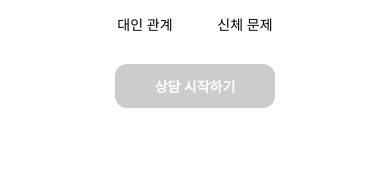
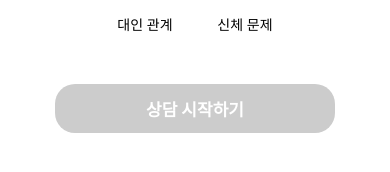
Before and after one commit to jimyung-shim/Mindy-demo, a React Native app in the folder mindy-demo/: screen /Persona in a window 390 px wide. Shown: the part 384-556 px from the top of the page. Built offline with nearby package versions, Linux system fonts and the light colour scheme; grey boxes are pictures that could not be loaded.

Commit message:
fix: 전체적인 ui 수정 #1

```diff
--- a/mindy-demo/components/PersonaCard.js
+++ b/mindy-demo/components/PersonaCard.js
@@ -22,7 +22,7 @@ const styles = StyleSheet.create({
   },
   selectedCard: {
     borderWidth: 3,
-    borderColor: 'purple',
+    borderColor: '#5c4ccf',
     borderRadius: 50,
     padding: 5,
   },
--- a/mindy-demo/components/QuestionnaireConsentModal.js
+++ b/mindy-demo/components/QuestionnaireConsentModal.js
@@ -38,7 +38,7 @@ const styles = StyleSheet.create({
   container: {
     width: '80%',
     backgroundColor: '#fff',
-    borderRadius: 10,
+    borderRadius: 30,
     padding: 20,
   },
   title: {
@@ -60,14 +60,14 @@ const styles = StyleSheet.create({
     flex: 1,
     paddingVertical: 10,
     marginHorizontal: 5,
-    borderRadius: 5,
+    borderRadius: 20,
     alignItems: 'center',
   },
   cancelButton: {
     backgroundColor: '#ccc',
   },
   confirmButton: {
-    backgroundColor: '#007AFF',
+    backgroundColor: '#5c4ccf',
   },
   buttonText: {
     fontSize: 16,
--- a/mindy-demo/screens/PersonaSelectScreen.js
+++ b/mindy-demo/screens/PersonaSelectScreen.js
@@ -70,17 +70,19 @@ const styles = StyleSheet.create({
     justifyContent: 'center',
   },
   button: {
-    marginTop: 20,
+    marginTop: 40,
     backgroundColor: '#5c4ccf',
     paddingVertical: 12,
     paddingHorizontal: 40,
-    borderRadius: 12,
+    width:'80%',
+    borderRadius: 20,
     alignItems: 'center',
   },
   buttonDisabled: {
     backgroundColor: '#ccc',
   },
   buttonText: {
+    fontSize:17,
     color: 'white',
     fontWeight: 'bold',
   },
```
Also changed, not shown: mindy-demo/assets/consultation.png (added).
